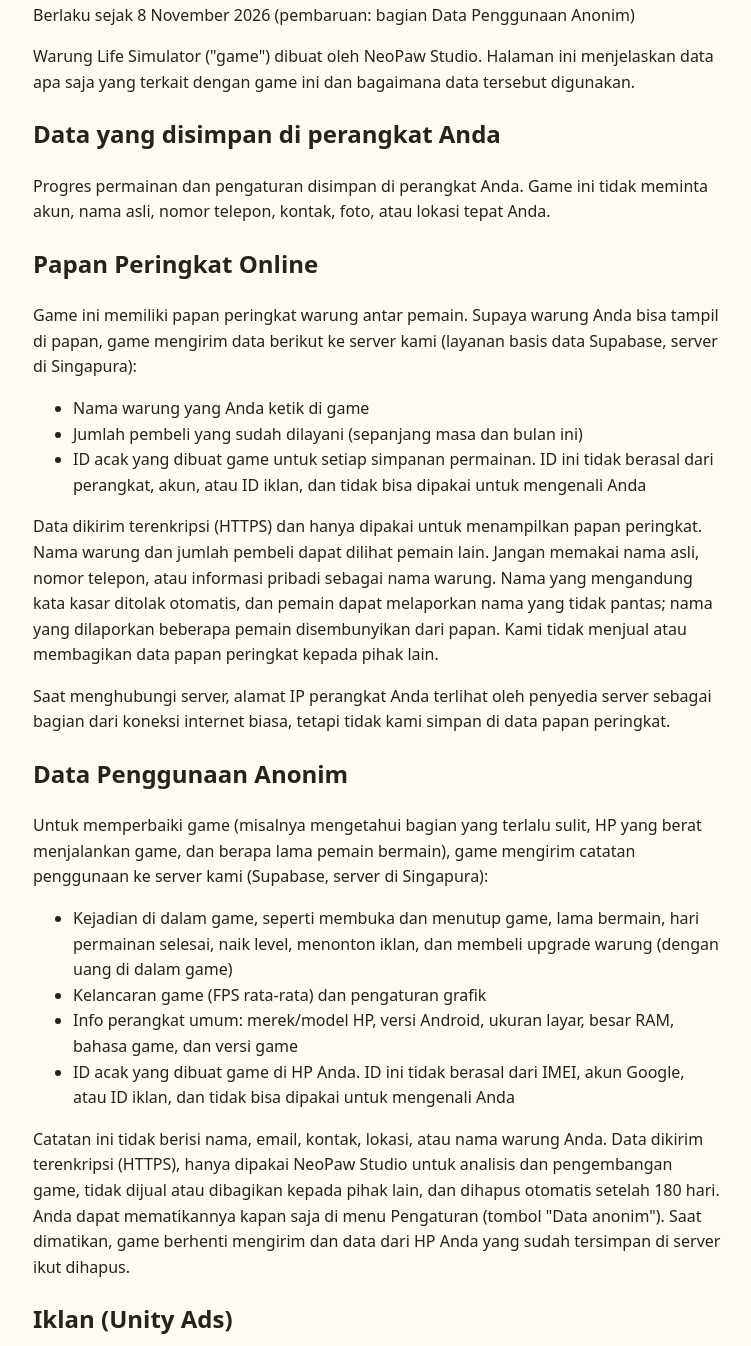
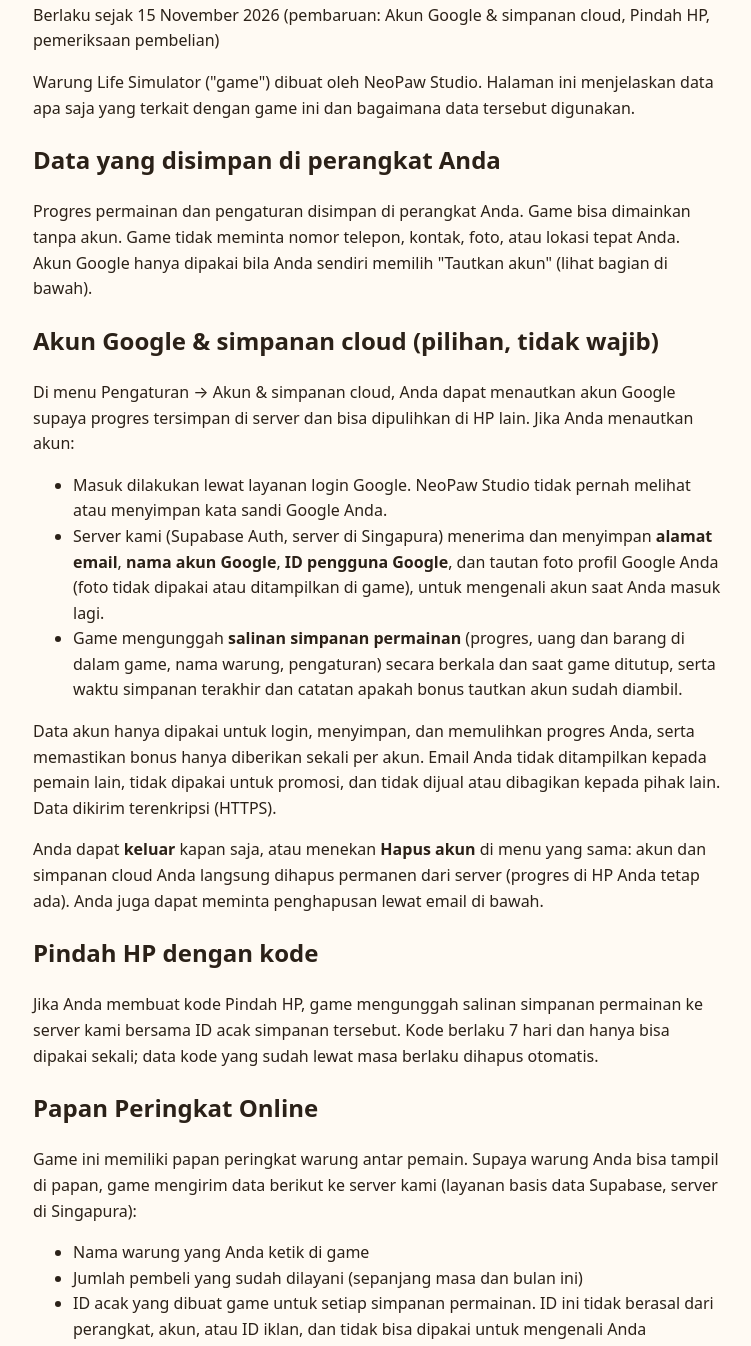
Before and after one commit to neopawstudio/neopawstudio.github.io, a plain HTML site: page privasi.html in a window 1280 px wide. Shown: the part 170-1516 px from the top of the page, without its empty margins (263-1014 px from the left). Drawn offline with Linux system fonts and the light colour scheme.

Commit message:
Kebijakan privasi: akun Google & simpanan cloud, Pindah HP, pemeriksaan pembelian

```diff
--- a/privasi.html
+++ b/privasi.html
@@ -26,10 +26,21 @@
 <main>
 <p><a href="./">&larr; NeoPaw Studio</a></p>
 <h1>Kebijakan Privasi Warung Life Simulator</h1>
-<p>Berlaku sejak 8 November 2026 (pembaruan: bagian Data Penggunaan Anonim)</p>
+<p>Berlaku sejak 15 November 2026 (pembaruan: Akun Google &amp; simpanan cloud, Pindah HP, pemeriksaan pembelian)</p>
 <p>Warung Life Simulator (&quot;game&quot;) dibuat oleh NeoPaw Studio. Halaman ini menjelaskan data apa saja yang terkait dengan game ini dan bagaimana data tersebut digunakan.</p>
 <h2>Data yang disimpan di perangkat Anda</h2>
-<p>Progres permainan dan pengaturan disimpan di perangkat Anda. Game ini tidak meminta akun, nama asli, nomor telepon, kontak, foto, atau lokasi tepat Anda.</p>
+<p>Progres permainan dan pengaturan disimpan di perangkat Anda. Game bisa dimainkan tanpa akun. Game tidak meminta nomor telepon, kontak, foto, atau lokasi tepat Anda. Akun Google hanya dipakai bila Anda sendiri memilih &quot;Tautkan akun&quot; (lihat bagian di bawah).</p>
+<h2>Akun Google &amp; simpanan cloud (pilihan, tidak wajib)</h2>
+<p>Di menu Pengaturan &rarr; Akun &amp; simpanan cloud, Anda dapat menautkan akun Google supaya progres tersimpan di server dan bisa dipulihkan di HP lain. Jika Anda menautkan akun:</p>
+<ul>
+<li>Masuk dilakukan lewat layanan login Google. NeoPaw Studio tidak pernah melihat atau menyimpan kata sandi Google Anda.</li>
+<li>Server kami (Supabase Auth, server di Singapura) menerima dan menyimpan <b>alamat email</b>, <b>nama akun Google</b>, <b>ID pengguna Google</b>, dan tautan foto profil Google Anda (foto tidak dipakai atau ditampilkan di game), untuk mengenali akun saat Anda masuk lagi.</li>
+<li>Game mengunggah <b>salinan simpanan permainan</b> (progres, uang dan barang di dalam game, nama warung, pengaturan) secara berkala dan saat game ditutup, serta waktu simpanan terakhir dan catatan apakah bonus tautkan akun sudah diambil.</li>
+</ul>
+<p>Data akun hanya dipakai untuk login, menyimpan, dan memulihkan progres Anda, serta memastikan bonus hanya diberikan sekali per akun. Email Anda tidak ditampilkan kepada pemain lain, tidak dipakai untuk promosi, dan tidak dijual atau dibagikan kepada pihak lain. Data dikirim terenkripsi (HTTPS).</p>
+<p>Anda dapat <b>keluar</b> kapan saja, atau menekan <b>Hapus akun</b> di menu yang sama: akun dan simpanan cloud Anda langsung dihapus permanen dari server (progres di HP Anda tetap ada). Anda juga dapat meminta penghapusan lewat email di bawah.</p>
+<h2>Pindah HP dengan kode</h2>
+<p>Jika Anda membuat kode Pindah HP, game mengunggah salinan simpanan permainan ke server kami bersama ID acak simpanan tersebut. Kode berlaku 7 hari dan hanya bisa dipakai sekali; data kode yang sudah lewat masa berlaku dihapus otomatis.</p>
 <h2>Papan Peringkat Online</h2>
 <p>Game ini memiliki papan peringkat warung antar pemain. Supaya warung Anda bisa tampil di papan, game mengirim data berikut ke server kami (layanan basis data Supabase, server di Singapura):</p>
 <ul>
@@ -59,7 +70,7 @@
 <p>Data tersebut dikirim dalam keadaan terenkripsi. NeoPaw Studio tidak menerima data pribadi dari Unity, hanya laporan gabungan seperti jumlah iklan yang tayang dan perkiraan pendapatan. Penjelasan lebih lanjut ada di kebijakan privasi Unity: <a href="https://unity.com/legal/game-player-and-app-user-privacy-policy">https://unity.com/legal/game-player-and-app-user-privacy-policy</a></p>
 <p>Anda dapat mereset atau menghapus ID iklan melalui menu Setelan di perangkat Android Anda.</p>
 <h2>Pembelian dalam game (Google Play)</h2>
-<p>Pembelian &quot;Tanpa Iklan&quot; dan &quot;Dukung Kami&quot; diproses sepenuhnya oleh Google Play. NeoPaw Studio tidak menerima nomor kartu atau data pembayaran Anda. Game hanya memeriksa ke Google Play apakah suatu pembelian sudah dilakukan, supaya pembelian tetap berlaku sesudah game dipasang ulang.</p>
+<p>Pembelian &quot;Tanpa Iklan&quot; dan &quot;Dukung Kami&quot; diproses sepenuhnya oleh Google Play. NeoPaw Studio tidak menerima nomor kartu atau data pembayaran Anda. Untuk memastikan pembelian asli dan tetap berlaku sesudah game dipasang ulang atau pindah HP, game mengirim nomor pesanan/token pembelian dan jenis produk ke server kami, lalu server memeriksanya ke Google Play.</p>
 <h2>Versi iPhone (iOS)</h2>
 <ul>
 <li>Info perangkat yang dikirim untuk data penggunaan anonim juga mencakup versi iOS.</li>
@@ -69,7 +80,7 @@
 <h2>Anak-anak</h2>
 <p>Game ini tidak ditujukan untuk anak di bawah 13 tahun, dan NeoPaw Studio tidak dengan sengaja mengumpulkan data pribadi anak. Jika Anda orang tua atau wali dan merasa ada masalah terkait hal ini, hubungi kami melalui email di bawah.</p>
 <h2>Menghapus data</h2>
-<p>Menghapus (uninstall) game akan menghapus progres dan pengaturan dari perangkat Anda. Menghapus simpanan permainan dari menu Load Save juga menghapus warung tersebut dari papan peringkat online. Data penggunaan anonim dapat dihapus dengan mematikan &quot;Data anonim&quot; di Pengaturan. Untuk meminta penghapusan data papan peringkat dengan cara lain, kirim email ke alamat di bawah dengan menyebut nama warung Anda. Data iklan dikelola oleh Unity dan mitranya. Anda dapat mengaturnya melalui Setelan perangkat Android Anda.</p>
+<p>Menghapus (uninstall) game akan menghapus progres dan pengaturan dari perangkat Anda. Menghapus simpanan permainan dari menu Load Save juga menghapus warung tersebut dari papan peringkat online. Akun Google dan simpanan cloud dapat dihapus lewat tombol &quot;Hapus akun&quot; di Pengaturan &rarr; Akun &amp; simpanan cloud. Data penggunaan anonim dapat dihapus dengan mematikan &quot;Data anonim&quot; di Pengaturan. Untuk meminta penghapusan data papan peringkat dengan cara lain, kirim email ke alamat di bawah dengan menyebut nama warung Anda. Data iklan dikelola oleh Unity dan mitranya. Anda dapat mengaturnya melalui Setelan perangkat Android Anda.</p>
 <h2>Perubahan kebijakan</h2>
 <p>Kebijakan ini dapat diperbarui jika game berubah. Versi terbaru selalu tersedia di halaman ini.</p>
 <h2>Hubungi kami</h2>
```
